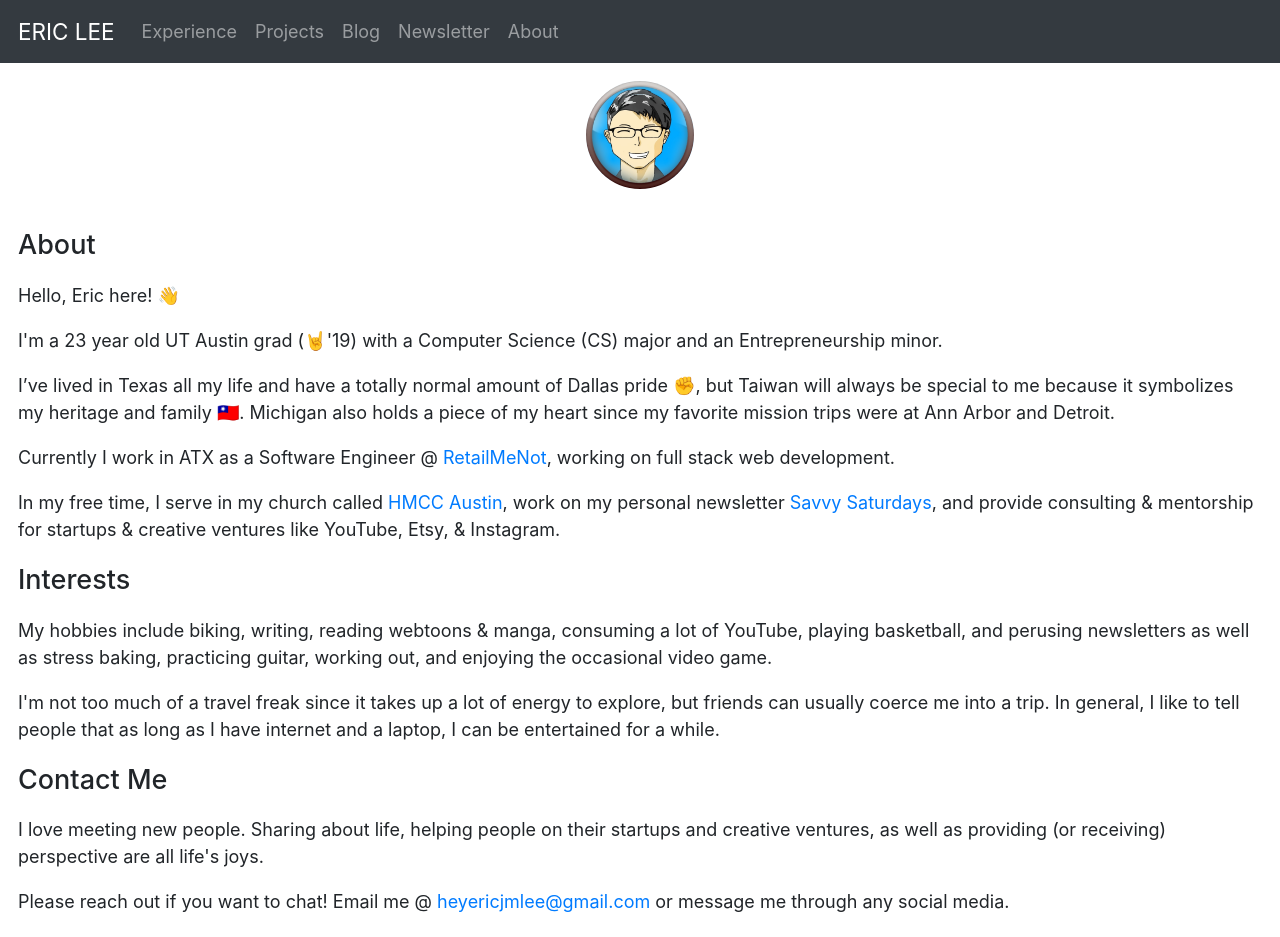
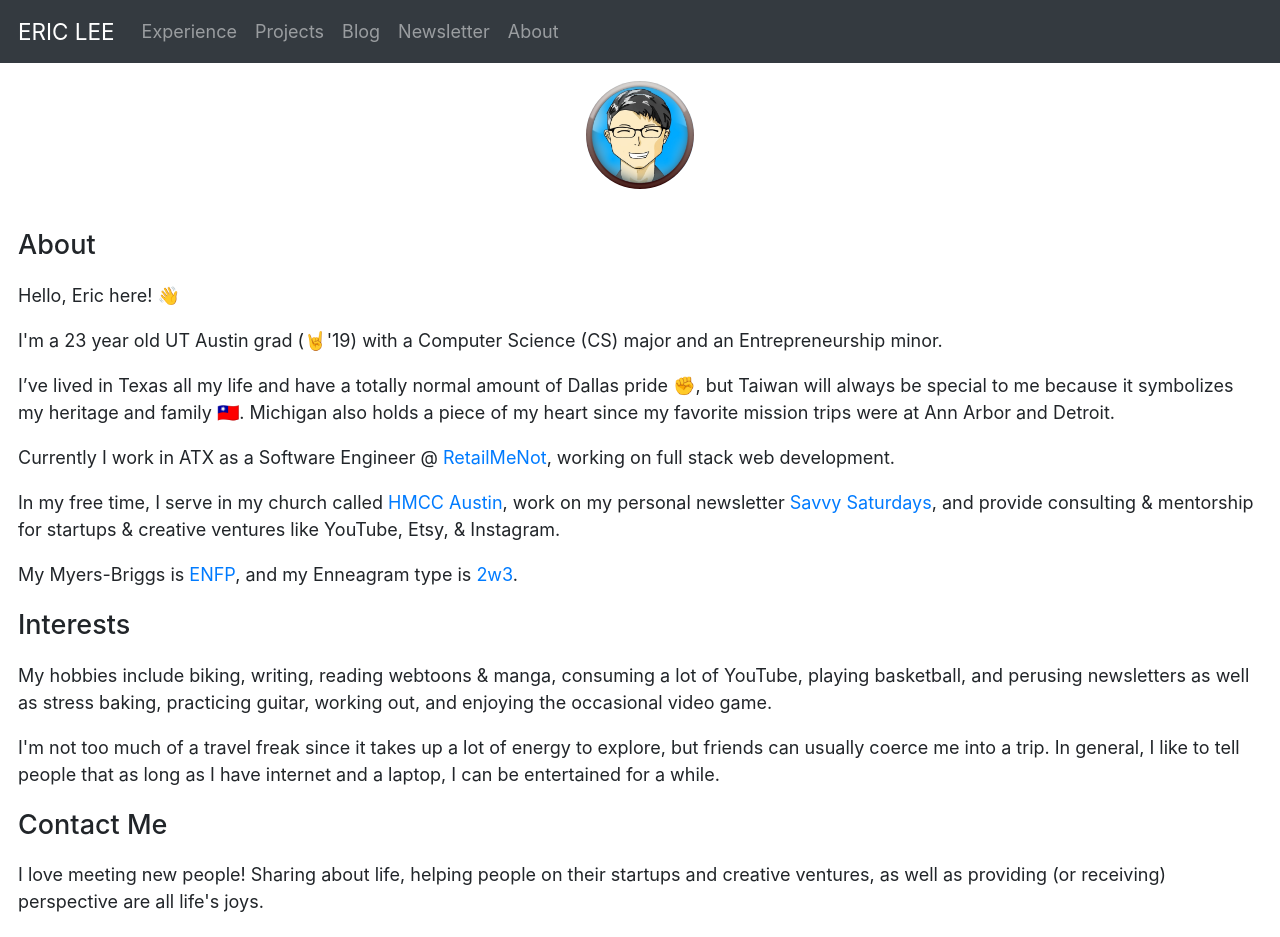
Before and after one commit to theCreedo/ericjmlee-next, a Next.js app: page /about in a window 1280 px wide. Shown: the top 937 px of the page. Built offline with nearby package versions, Linux system fonts and the light colour scheme.

Commit message:
feat: add myers briggs and enneagram to about

```diff
--- a/pages/about/index.js
+++ b/pages/about/index.js
@@ -28,11 +28,14 @@ export default function About({ allPostsData }) {
                 <p>I’ve lived in Texas all my life and have a totally normal amount of Dallas pride ✊, but Taiwan will always be special to me because it symbolizes my heritage and family 🇹🇼. Michigan also holds a piece of my heart since my favorite mission trips were at Ann Arbor and Detroit.</p>
                 <p>Currently I work in ATX as a Software Engineer @ <a href='https://www.retailmenot.com/'>RetailMeNot</a>, working on full stack web development.</p>
                 <p>In my free time, I serve in my church called <a href="https://austin.hmcc.net/">HMCC Austin</a>, work on my personal newsletter <a href="https://ericlee.substack.com/">Savvy Saturdays</a>, and provide consulting & mentorship for startups & creative ventures like YouTube, Etsy, & Instagram.</p>
+                <p>My Myers-Briggs is <a href="https://www.16personalities.com/enfp-personality">ENFP</a>, and my Enneagram type is <a href="https://www.crystalknows.com/enneagram/type-2-wing-3">2w3</a>.</p>
+
                 <h2 className={utilStyles.headingLg}>Interests</h2>
                 <p>My hobbies include biking, writing, reading webtoons & manga, consuming a lot of YouTube, playing basketball, and perusing newsletters as well as stress baking, practicing guitar, working out, and enjoying the occasional video game.</p>
                 <p>I'm not too much of a travel freak since it takes up a lot of energy to explore, but friends can usually coerce me into a trip. In general, I like to tell people that as long as I have internet and a laptop, I can be entertained for a while.</p>
+
                 <h2 className={utilStyles.headingLg}>Contact Me</h2>
-                <p>I love meeting new people. Sharing about life, helping people on their startups and creative ventures, as well as providing (or receiving) perspective are all life's joys.</p>
+                <p>I love meeting new people! Sharing about life, helping people on their startups and creative ventures, as well as providing (or receiving) perspective are all life's joys.</p>
                 <p>Please reach out if you want to chat! Email me @ <a href="mailto:heyericjmlee@gmail.com">heyericjmlee@gmail.com</a> or message me through any social media.</p>
                 <Link href='/'><a>← Back to Home</a></Link>
             </section>
```
